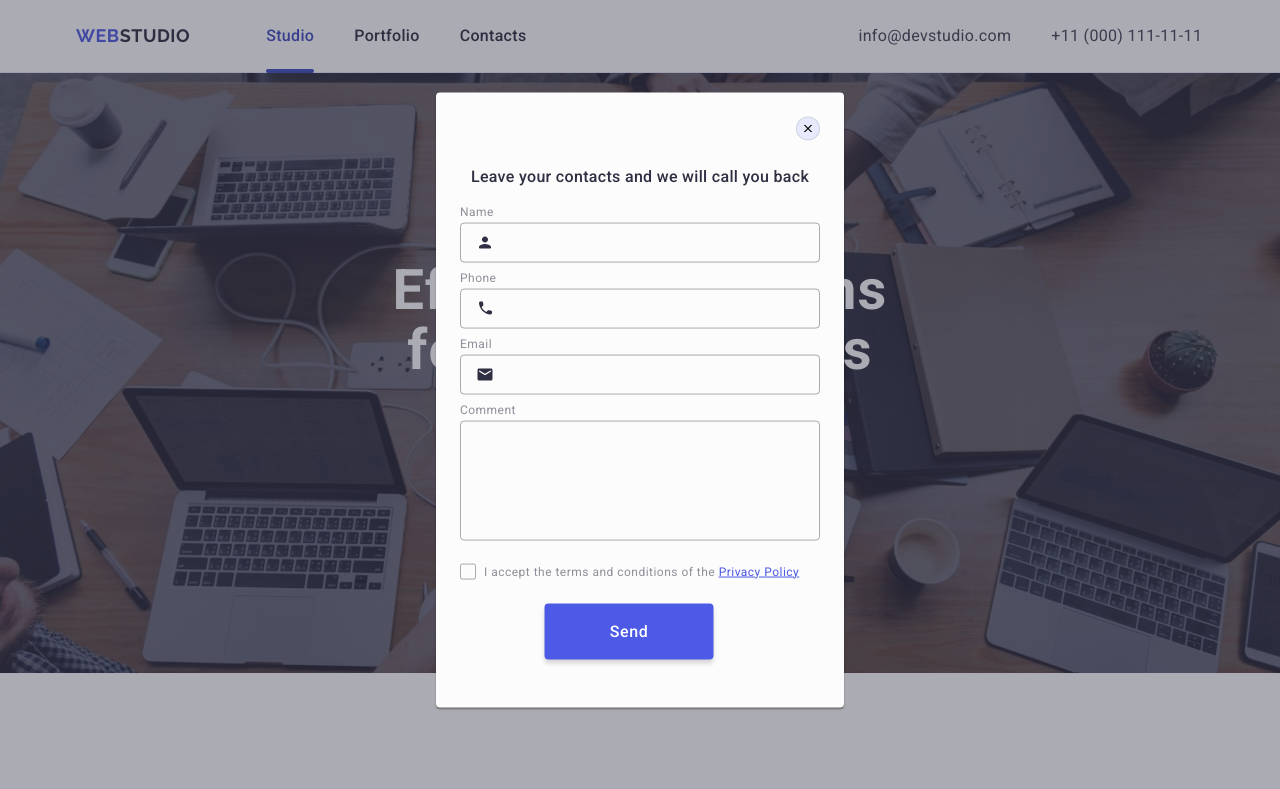
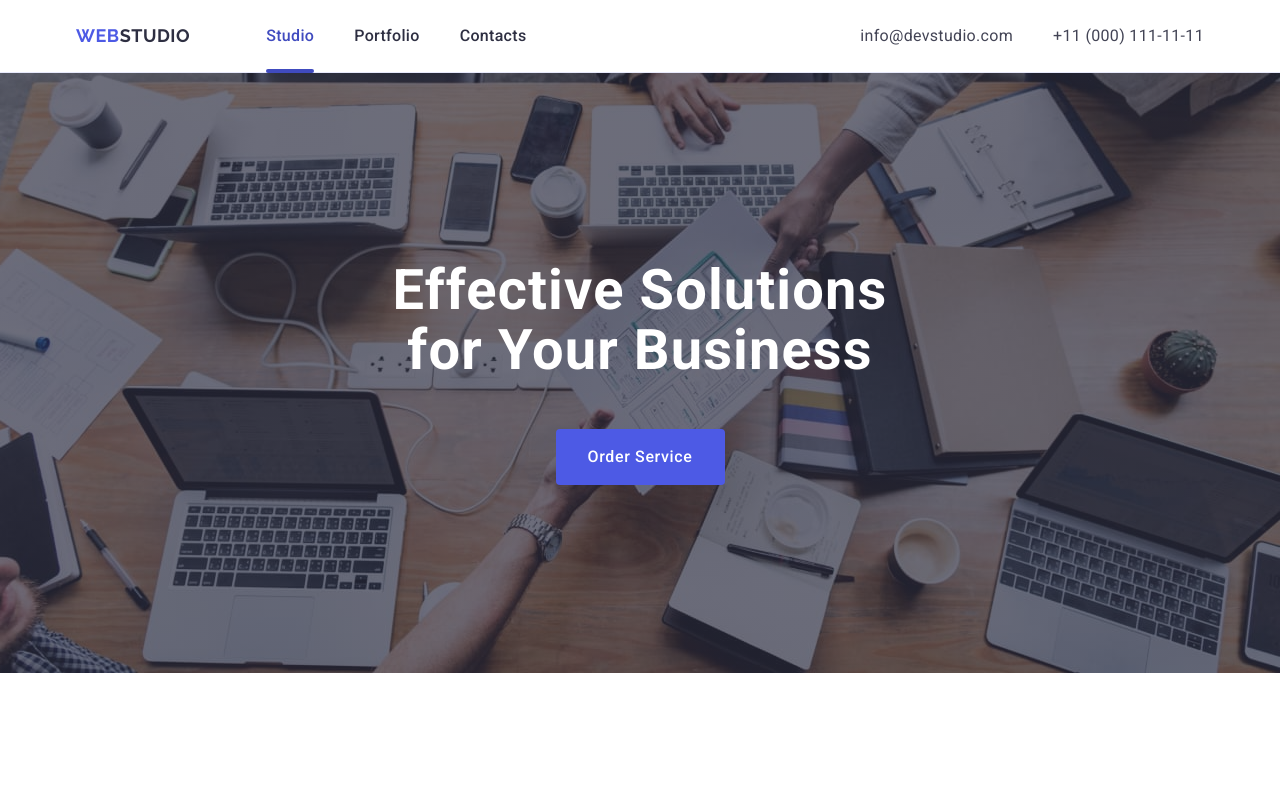
Before and after one commit to Markina-Tetiana/goit-markup-hw-05, a plain HTML site: page index.html in a window 1280 px wide. Shown: the top 789 px of the page. Drawn offline with nearby package versions, Linux system fonts and the light colour scheme.

Commit message:
corrections styles file

```diff
--- a/css/styles.css
+++ b/css/styles.css
@@ -85,11 +85,9 @@ body {
   background-color: #404bbf;
   border-radius: 2px;
 }
-.menu-item:last-child {
-  margin-right: 332px;
-}
 .contacts {
   font-style: normal;
+  margin-left: auto;
 }
 .contacts-list {
   display: flex;
@@ -694,7 +692,6 @@ body {
   padding: 16px 32px;
   box-shadow: 0 4px 4px 0 rgba(0, 0, 0, 0.15);
   background-color: #4d5ae5;
-  margin-bottom: 24px;
   transform: translateX(50%);
   transition: background-color 250ms cubic-bezier(0.4, 0, 0.2, 1);
 }
--- a/index.html
+++ b/index.html
@@ -534,7 +534,7 @@
       </div>
     </footer>
 
-    <div class="modal-overlay is-open">
+    <div class="modal-overlay">
       <div class="modal">
         <button class="button-close-modal" type="button">
           <svg class="button-close-icon" width="8" height="8">
@@ -593,8 +593,7 @@
               id="user-comment"
               placeholder="Text input"
               required
-            >
-            </textarea>
+            ></textarea>
           </div>
 
           <div class="acception-part">
```
